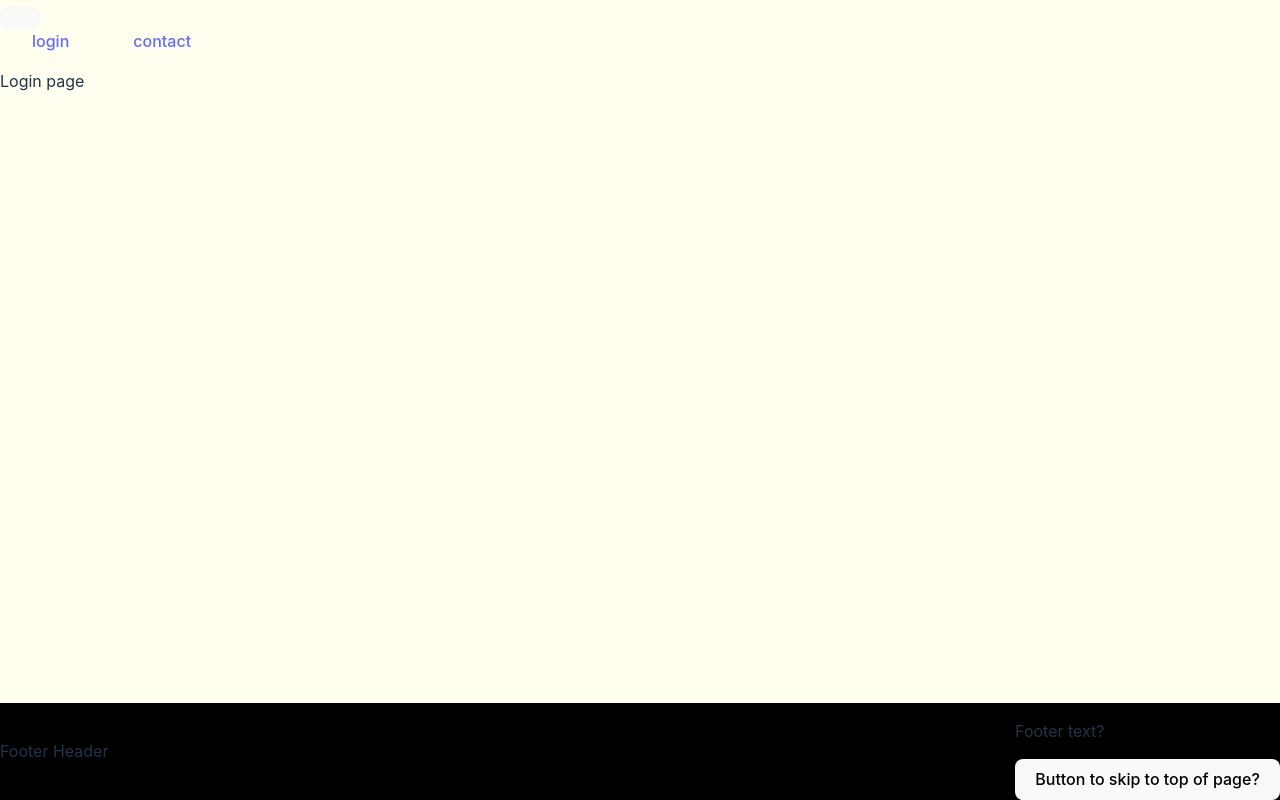
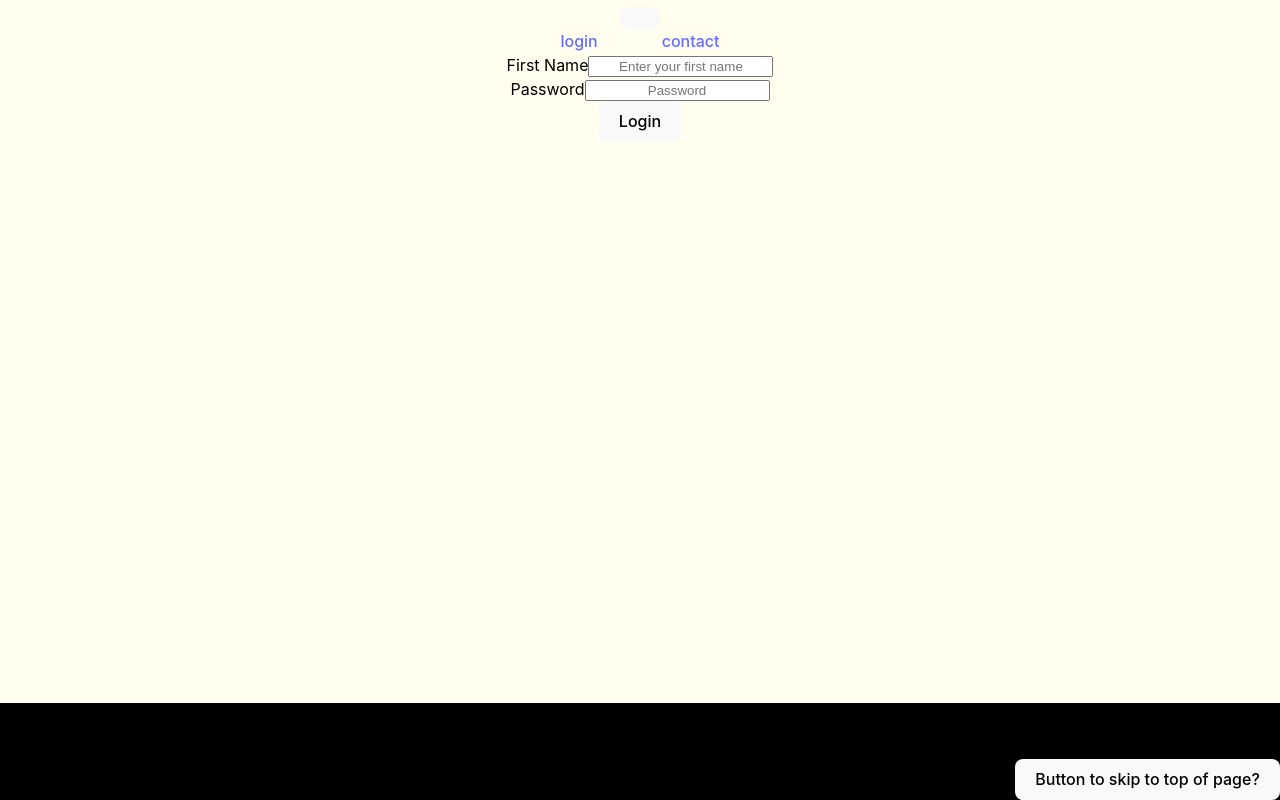
Before and after one commit to Billy-Rowden/MoodTracks, a React (Vite) app: page / in a window 1280 px wide. Built offline with nearby package versions, Linux system fonts and the light colour scheme.

Commit message:
added general layout of page

```diff
--- a/src/App.jsx
+++ b/src/App.jsx
@@ -2,7 +2,7 @@ import { useState } from 'react'
 import { BrowserRouter as Router, Routes, Route } from 'react-router-dom'
 import JournalNavbar from './components/Navbar'
 import JournalFooter from './components/Footer'
-import { Login, Contact } from './components/Pages'
+import { Login, Contact, Journal } from './components/Pages'
 import './App.css'
 
 function App() {
@@ -12,6 +12,7 @@ function App() {
       <JournalNavbar />
       <Routes>
         <Route path='*' element={< Login />} />
+        <Route path='/journal' element={< Journal />} />
         <Route path='/contact' element={< Contact />} />
       </Routes>
       <JournalFooter />
@@ -20,3 +21,5 @@ function App() {
 }
 
 export default App
+
+// ToDo: Make Navbar and footer hidden on login page
--- /dev/null
+++ b/src/components/Pages/Journal.jsx
@@ -0,0 +1,13 @@
+import React from 'react';
+import Container from 'react-bootstrap/Container';
+
+
+function Journal() {
+    return (
+        <Container>
+            <h1>Welcome to the Journal Page</h1>
+        </Container>
+    );
+}
+
+export default Journal;
--- a/src/components/Pages/Login.jsx
+++ b/src/components/Pages/Login.jsx
@@ -1,10 +1,55 @@
+import React, { useState } from 'react';
 import Container from 'react-bootstrap/Container';
-import './index.css'
+import Form from 'react-bootstrap/Form';
+import Button from 'react-bootstrap/Button';
+import './index.css';
 
 function Login() {
+    const [firstName, setFirstName] = useState('');
+    const [password, setPassword] = useState('');
+
+    const handleFirstNameChange = (event) => {
+        setFirstName(event.target.value);
+    };
+
+    const handlePasswordChange = (event) => {
+        setPassword(event.target.value);
+    };
+
+    const handleSubmit = (event) => {
+        event.preventDefault();
+        // Add your login logic here
+        console.log("First Name:", firstName);
+        console.log("Password:", password);
+    };
+
     return (
         <Container>
-            <p>Login page</p>
+            <Form onSubmit={handleSubmit}>
+                <Form.Group controlId="formFirstName">
+                    <Form.Label>First Name</Form.Label>
+                    <Form.Control
+                        type="text"
+                        placeholder="Enter your first name"
+                        value={firstName}
+                        onChange={handleFirstNameChange}
+                    />
+                </Form.Group>
+
+                <Form.Group controlId="formPassword">
+                    <Form.Label>Password</Form.Label>
+                    <Form.Control
+                        type="password"
+                        placeholder="Password"
+                        value={password}
+                        onChange={handlePasswordChange}
+                    />
+                </Form.Group>
+
+                <Button variant="primary" type="submit">
+                    Login
+                </Button>
+            </Form>
         </Container>
     );
 }
--- a/src/components/Pages/index.css
+++ b/src/components/Pages/index.css
@@ -0,0 +1,4 @@
+* {
+    color: black;
+    text-align: center;
+}
--- a/src/components/Pages/index.js
+++ b/src/components/Pages/index.js
@@ -1,2 +1,3 @@
 export { default as Login } from './Login'
 export { default as Contact } from './Contact'
+export { default as Journal } from './Journal'
```
